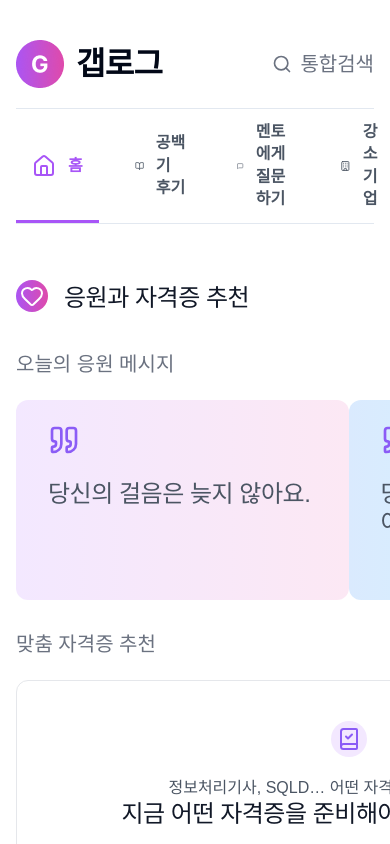
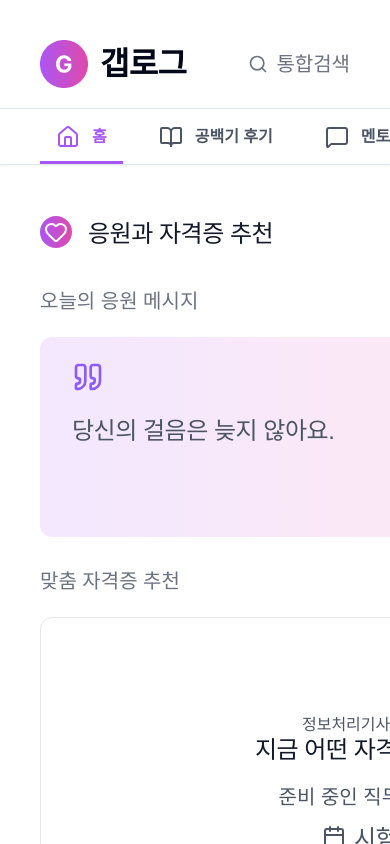
Before and after one commit to GapLog-2025/gaplog, a React (Vite) app in the folder frontend/: page / in a window 390 px wide. Shown: the top 844 px of the page. Built offline with nearby package versions, Linux system fonts and the light colour scheme; a web font is replaced by a local one.

Commit message:
style : 반응형 최종 레이아웃 및 헤더 최상단 고정과 스크롤 반응형 구현

```diff
--- a/frontend/src/components/Aside.tsx
+++ b/frontend/src/components/Aside.tsx
@@ -1,9 +1,5 @@
 import React from 'react';
 
 export default function Aside({ children }: { children: React.ReactNode }) {
-  return (
-    <aside className="w-full lg:min-w-[30%] flex flex-col gap-6">
-      {children}
-    </aside>
-  );
+  return <aside className="w-[30%] flex flex-col gap-6">{children}</aside>;
 }
--- a/frontend/src/components/Header.tsx
+++ b/frontend/src/components/Header.tsx
@@ -1,3 +1,4 @@
+import React, { useEffect, useState } from 'react';
 import { NavLink } from 'react-router-dom';
 import {
   Search,
@@ -8,9 +9,7 @@ import {
   Heart,
   MapPin,
 } from 'lucide-react';
-import React from 'react';
 
-// tabs
 const tabs = [
   { name: '홈', path: '/', icon: <House /> },
   { name: '공백기 후기', path: '/gap-review', icon: <BookOpen /> },
@@ -21,34 +20,61 @@ const tabs = [
 ];
 
 function Header() {
+  const [isNavVisible, setIsNavVisible] = useState(true);
+  const [lastScrollY, setLastScrollY] = useState(0);
+
+  useEffect(() => {
+    const handleScroll = () => {
+      const currentY = window.scrollY;
+      // 일정 높이 이하면 가려짐
+      if (currentY <= 40) {
+        setIsNavVisible(true);
+      } else if (currentY > lastScrollY) {
+        // 아래로 스크롤 : 탭 숨김
+        setIsNavVisible(false);
+      } else {
+        // 위로 스크롤 : 탭 보임
+        setIsNavVisible(true);
+      }
+
+      setLastScrollY(currentY);
+    };
+
+    window.addEventListener('scroll', handleScroll);
+    return () => window.removeEventListener('scroll', handleScroll);
+  }, [lastScrollY]);
+
   return (
-    <header className="w-full bg-white mx-auto px-4">
-      {/* 홈 로고 & 통합 검색 */}
-      <div className="w-full border-b border-border">
-        <div className="mx-auto flex justify-between items-center w-full lg:max-w-[1440px] pt-10 pb-5">
-          {/* 로고 부분 */}
+    // 최상단 고정 헤더
+    <header className="fixed top-0 left-0 w-full z-[999] bg-white border-b border-border shadow-sm">
+      {/* 로고 & 검색 */}
+      <div className="w-full px-10 pt-10 pb-5">
+        <div className="flex justify-between items-center w-full max-w-[1440px] mx-auto">
           <NavLink to="/" className="flex items-center gap-3">
             <img src="/gaplog_icon.png" alt="갭로그 로고" />
             <span className="typo-subtitle text-black">갭로그</span>
           </NavLink>
-
-          {/* 통합 검색 */}
           <button className="flex items-center gap-2 text-main hover:text-primary-active">
-            {/* color에 "currentColor"를 주고, className의 text-* 으로 색상을 제어 */}
             <Search size={20} color="currentColor" />
             <span className="typo-subheading">통합검색</span>
           </button>
         </div>
       </div>
-      {/* 네비게이션 탭 */}
-      <nav className="w-full border-b border-border ">
-        <div className="max-w-[1440px] flex gap-5 mx-auto">
+
+      {/* 탭 네비게이션 */}
+      <nav
+        className={`
+    w-full border-t border-border whitespace-nowrap bg-white overflow-hidden transition-all duration-200
+    ${isNavVisible ? 'max-h-[56px]' : 'max-h-0'}
+  `}
+      >
+        <div className="flex gap-5 px-10 max-w-[1440px] min-w-[1024px] mx-auto h-[56px] items-center">
           {tabs.map((tab) => (
             <NavLink
               key={tab.path}
               to={tab.path}
               className={({ isActive }) =>
-                `flex justify-center items-center gap-3 py-3 px-4  ${
+                `flex justify-center items-center gap-3 py-3 px-4 ${
                   isActive
                     ? 'mt-[3px] border-b-[3px] border-primary-active text-primary-active'
                     : 'text-secondary hover:text-primary-active'
@@ -56,7 +82,7 @@ function Header() {
               }
             >
               {tab.icon}
-              <span className="typo-strong">{tab.name}</span>
+              <span className="typo-strong leading-non">{tab.name}</span>
             </NavLink>
           ))}
         </div>
--- a/frontend/src/components/Layout.tsx
+++ b/frontend/src/components/Layout.tsx
@@ -9,16 +9,19 @@ interface LayoutProps {
 
 export default function Layout({ children, aside }: LayoutProps) {
   return (
-    <div className="flex flex-col w-screen h-screen ">
+    <div className="flex flex-col w-full h-full ">
       {/* Header */}
       <Header />
       {/* Body */}
-      <div className="flex flex-1 justify-center pt-14 mx-auto gap-14 w-full px-4 lg:px-10 min-w-[1024px] lg:max-w-[1440px] ">
-        {/* Main Content Area */}
-        <main className="flex-none w-[665px] lg:min-w-[65%]">{children}</main>
-        {/* Right Aside (optional) */}
-        {aside && <Aside>{aside}</Aside>}
+      <div className="flex flex-1 justify-center w-full pt-40">
+        <div className="w-full px-10 pt-14">
+          <div className="flex justify-between w-full min-w-[1024px] max-w-[1440px] mx-auto">
+            <main className="w-[65%]">{children}</main>
+            {aside && <Aside>{aside}</Aside>}
+          </div>
+        </div>
       </div>
+
       {/* Fotter */}
       <Footer />
     </div>
```
